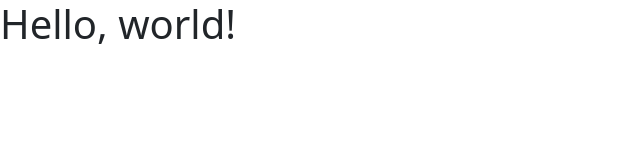
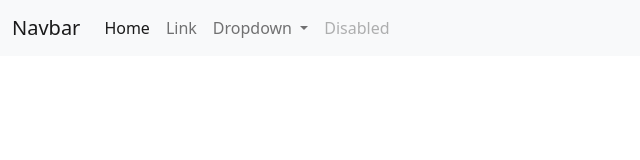
Before and after one commit to s1cci/s1cci.github.io, a plain HTML site: page index.html in a window 1280 px wide. Shown: the whole page, without its empty margins (0-640 px from the left). Drawn offline with nearby package versions, Linux system fonts and the light colour scheme.

Commit message:
added bootstrap navbar

```diff
--- a/index.html
+++ b/index.html
@@ -3,11 +3,42 @@
   <head>
     <meta charset="utf-8">
     <meta name="viewport" content="width=device-width, initial-scale=1">
-    <title>Bootstrap demo</title>
+    <title>s1cci</title>
     <link href="https://cdn.jsdelivr.net/npm/bootstrap@5.2.0-beta1/dist/css/bootstrap.min.css" rel="stylesheet" integrity="sha384-0evHe/X+R7YkIZDRvuzKMRqM+OrBnVFBL6DOitfPri4tjfHxaWutUpFmBp4vmVor" crossorigin="anonymous">
   </head>
   <body>
-    <h1>Hello, world!</h1>
+    <nav class="navbar navbar-expand-lg bg-light">
+        <div class="container-fluid">
+          <a class="navbar-brand" href="#">Navbar</a>
+          <button class="navbar-toggler" type="button" data-bs-toggle="collapse" data-bs-target="#navbarSupportedContent" aria-controls="navbarSupportedContent" aria-expanded="false" aria-label="Toggle navigation">
+            <span class="navbar-toggler-icon"></span>
+          </button>
+          <div class="collapse navbar-collapse" id="navbarSupportedContent">
+            <ul class="navbar-nav me-auto mb-2 mb-lg-0">
+              <li class="nav-item">
+                <a class="nav-link active" aria-current="page" href="#">Home</a>
+              </li>
+              <li class="nav-item">
+                <a class="nav-link" href="#">Link</a>
+              </li>
+              <li class="nav-item dropdown">
+                <a class="nav-link dropdown-toggle" href="#" id="navbarDropdown" role="button" data-bs-toggle="dropdown" aria-expanded="false">
+                  Dropdown
+                </a>
+                <ul class="dropdown-menu" aria-labelledby="navbarDropdown">
+                  <li><a class="dropdown-item" href="#">Action</a></li>
+                  <li><a class="dropdown-item" href="#">Another action</a></li>
+                  <li><hr class="dropdown-divider"></li>
+                  <li><a class="dropdown-item" href="#">Something else here</a></li>
+                </ul>
+              </li>
+              <li class="nav-item">
+                <a class="nav-link disabled">Disabled</a>
+              </li>
+            </ul>
+          </div>
+        </div>
+      </nav>
     <script src="https://cdn.jsdelivr.net/npm/bootstrap@5.2.0-beta1/dist/js/bootstrap.bundle.min.js" integrity="sha384-pprn3073KE6tl6bjs2QrFaJGz5/SUsLqktiwsUTF55Jfv3qYSDhgCecCxMW52nD2" crossorigin="anonymous"></script>
   </body>
 </html>
```
